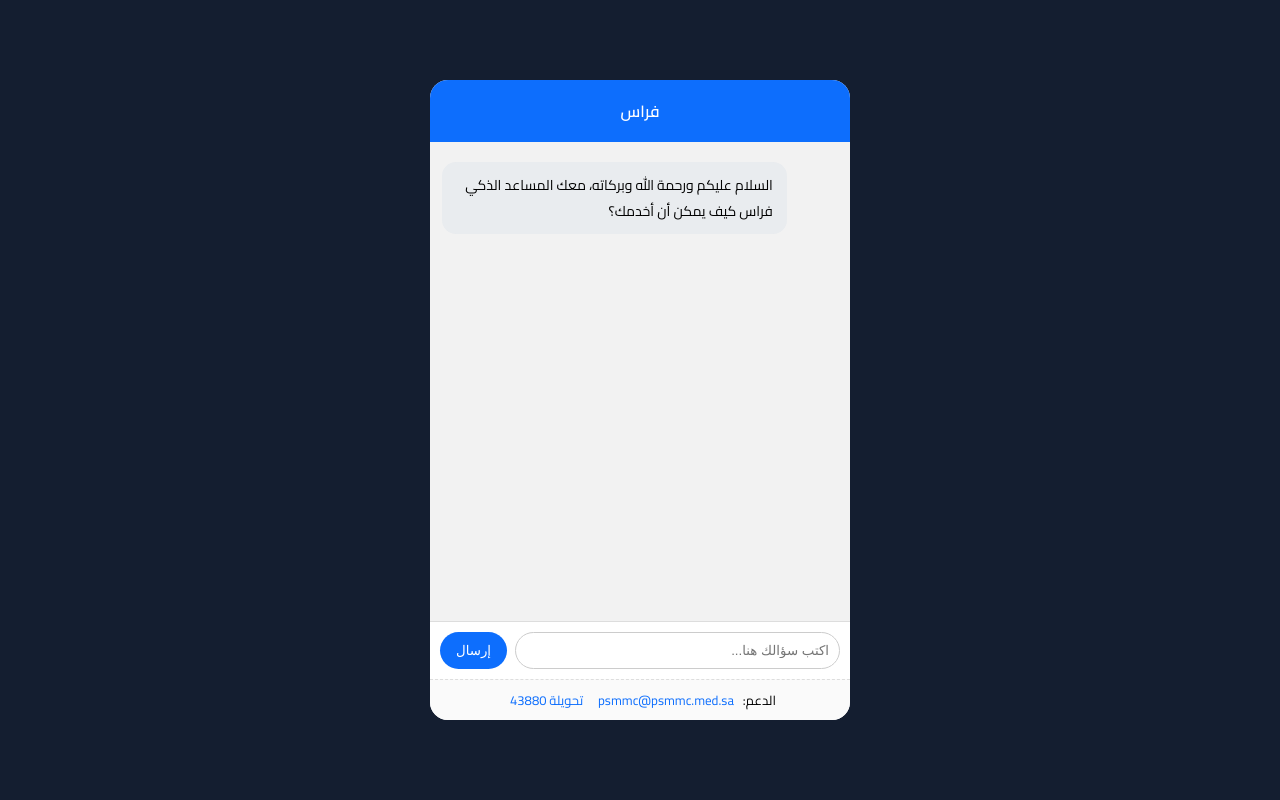
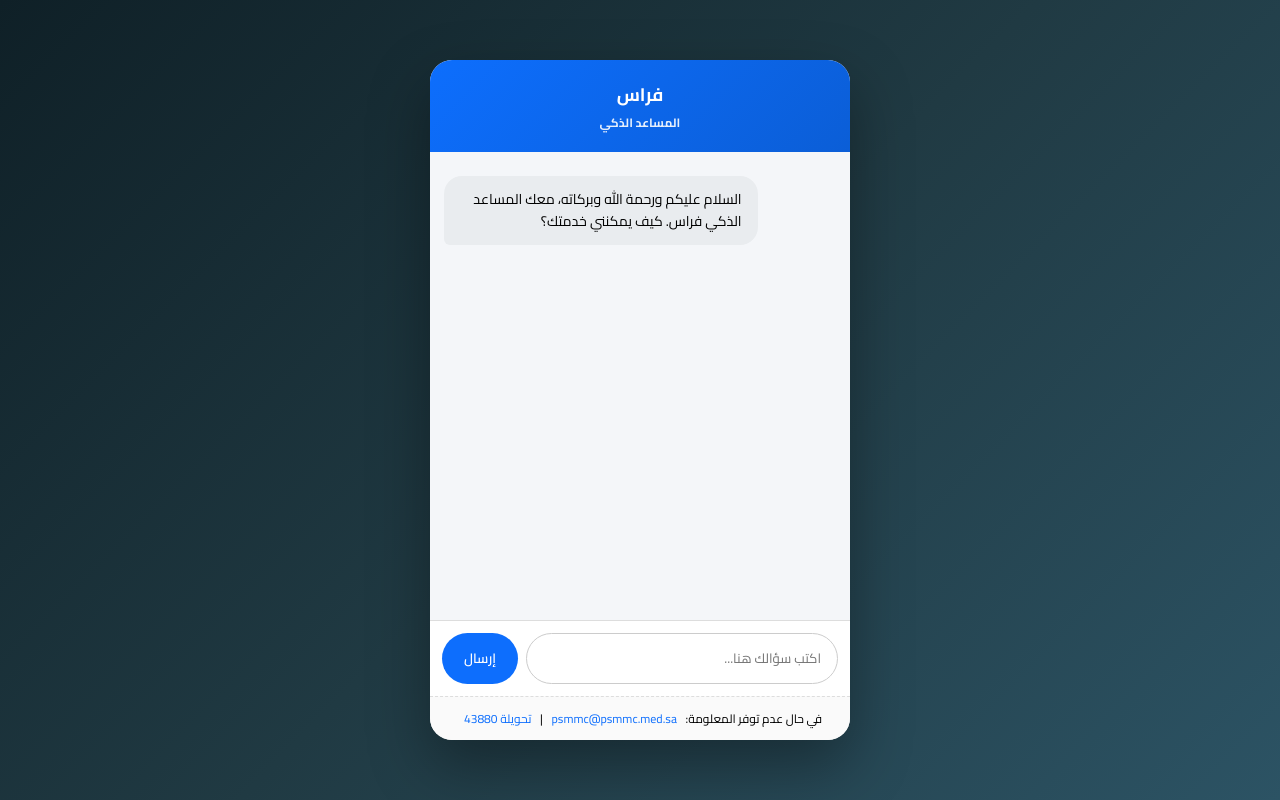
Before and after one commit to ss2009w-lang/chat-assistant, a Python web app: template templates/chat.html in a window 1280 px wide. Run offline with Jinja, Linux system fonts and the light colour scheme; the template is opened without the code that fills it, so the values that code supplies are empty.

Commit message:
professional chat ui

```diff
--- a/static/chat.js
+++ b/static/chat.js
@@ -1,19 +1,27 @@
 window.onload=function(){
-  add('bot','السلام عليكم ورحمة الله وبركاته، معك المساعد الذكي فراس كيف يمكن أن أخدمك؟')
+  add('bot','السلام عليكم ورحمة الله وبركاته، معك المساعد الذكي فراس. كيف يمكنني خدمتك؟')
 }
+
 function send(){
   const i=document.getElementById('txt')
-  const t=i.value
+  const t=i.value.trim()
   if(!t)return
   add('user',t)
   i.value=''
-  fetch('/ask',{method:'POST',headers:{'Content-Type':'application/json'},body:JSON.stringify({message:t})})
-  .then(r=>r.json()).then(d=>add('bot',d.reply))
+  fetch('/ask',{
+    method:'POST',
+    headers:{'Content-Type':'application/json'},
+    body:JSON.stringify({message:t})
+  })
+  .then(r=>r.json())
+  .then(d=>add('bot',d.reply))
 }
+
 function add(type,text){
   const d=document.createElement('div')
   d.className='msg '+type
   d.innerText=text
-  document.getElementById('msgs').appendChild(d)
-  document.getElementById('msgs').scrollTop=document.getElementById('msgs').scrollHeight
+  const m=document.getElementById('msgs')
+  m.appendChild(d)
+  m.scrollTop=m.scrollHeight
 }
--- a/templates/chat.html
+++ b/templates/chat.html
@@ -2,37 +2,132 @@
 <html lang='ar' dir='rtl'>
 <head>
 <meta charset='UTF-8'>
-<title>فراس</title>
-<link href='https://fonts.googleapis.com/css2?family=Cairo:wght@400;600&display=swap' rel='stylesheet'>
+<title>فراس | المساعد الذكي</title>
+<link href='https://fonts.googleapis.com/css2?family=Cairo:wght@400;600;700&display=swap' rel='stylesheet'>
 <style>
-body{margin:0;font-family:'Cairo',sans-serif;background:#141e30;height:100vh;display:flex;align-items:center;justify-content:center}
-#chat{width:420px;height:640px;background:#fff;border-radius:18px;display:flex;flex-direction:column;overflow:hidden}
-#head{background:#0d6efd;color:#fff;padding:16px;text-align:center;font-weight:600}
-#msgs{flex:1;padding:12px;overflow-y:auto;background:#f2f2f2}
-.msg{max-width:80%;margin:8px 0;padding:10px 14px;border-radius:14px;font-size:14px}
-.user{background:#0d6efd;color:#fff;margin-left:auto}
-.bot{background:#e9ecef;color:#000;margin-right:auto}
-#in{display:flex;padding:10px;border-top:1px solid #ddd}
-#txt{flex:1;padding:10px;border-radius:20px;border:1px solid #ccc}
-#btn{margin-right:8px;padding:0 16px;border:none;border-radius:20px;background:#0d6efd;color:#fff}
-#support{padding:8px;text-align:center;border-top:1px dashed #ddd;font-size:13px;background:#fafafa}
-#support a{color:#0d6efd;text-decoration:none;margin:0 6px}
+*{box-sizing:border-box}
+body{
+  margin:0;
+  font-family:'Cairo',sans-serif;
+  background:linear-gradient(135deg,#0f2027,#203a43,#2c5364);
+  height:100vh;
+  display:flex;
+  align-items:center;
+  justify-content:center
+}
+#chat{
+  width:420px;
+  height:680px;
+  background:#ffffff;
+  border-radius:22px;
+  box-shadow:0 25px 60px rgba(0,0,0,.35);
+  display:flex;
+  flex-direction:column;
+  overflow:hidden
+}
+#head{
+  background:linear-gradient(135deg,#0d6efd,#0b5ed7);
+  color:#fff;
+  padding:18px;
+  text-align:center;
+  font-size:18px;
+  font-weight:700
+}
+#sub{
+  font-size:12px;
+  opacity:.9
+}
+#msgs{
+  flex:1;
+  padding:14px;
+  overflow-y:auto;
+  background:#f4f6f9
+}
+.msg{
+  max-width:80%;
+  margin:10px 0;
+  padding:12px 16px;
+  border-radius:18px;
+  font-size:14px;
+  line-height:1.6;
+  animation:fade .3s ease
+}
+@keyframes fade{from{opacity:0;transform:translateY(5px)}to{opacity:1}}
+.user{
+  background:#0d6efd;
+  color:#fff;
+  margin-left:auto;
+  border-bottom-right-radius:6px
+}
+.bot{
+  background:#e9ecef;
+  color:#000;
+  margin-right:auto;
+  border-bottom-left-radius:6px
+}
+#input{
+  display:flex;
+  padding:12px;
+  border-top:1px solid #ddd;
+  background:#fff
+}
+#txt{
+  flex:1;
+  padding:12px 16px;
+  border-radius:30px;
+  border:1px solid #ccc;
+  outline:none;
+  font-family:'Cairo',sans-serif
+}
+#btn{
+  margin-right:8px;
+  padding:0 22px;
+  border:none;
+  border-radius:30px;
+  background:#0d6efd;
+  color:#fff;
+  font-family:'Cairo',sans-serif;
+  font-weight:600;
+  cursor:pointer
+}
+#btn:hover{background:#0b5ed7}
+#footer{
+  padding:10px;
+  font-size:12px;
+  text-align:center;
+  background:#fafafa;
+  border-top:1px dashed #ddd
+}
+#footer a{
+  color:#0d6efd;
+  text-decoration:none;
+  margin:0 6px
+}
 </style>
 </head>
 <body>
+
 <div id='chat'>
-  <div id='head'>فراس</div>
+  <div id='head'>
+    فراس
+    <div id='sub'>المساعد الذكي</div>
+  </div>
+
   <div id='msgs'></div>
-  <div id='in'>
-    <input id='txt' placeholder='اكتب سؤالك هنا...'/>
+
+  <div id='input'>
+    <input id='txt' placeholder='اكتب سؤالك هنا...' />
     <button id='btn' onclick='send()'>إرسال</button>
   </div>
-  <div id='support'>
-    <span>الدعم:</span>
+
+  <div id='footer'>
+    في حال عدم توفر المعلومة:
     <a href='mailto:psmmc@psmmc.med.sa'>psmmc@psmmc.med.sa</a>
+    |
     <a href='tel:43880'>تحويلة 43880</a>
   </div>
 </div>
+
 <script src='/static/chat.js'></script>
 </body>
 </html>
```
